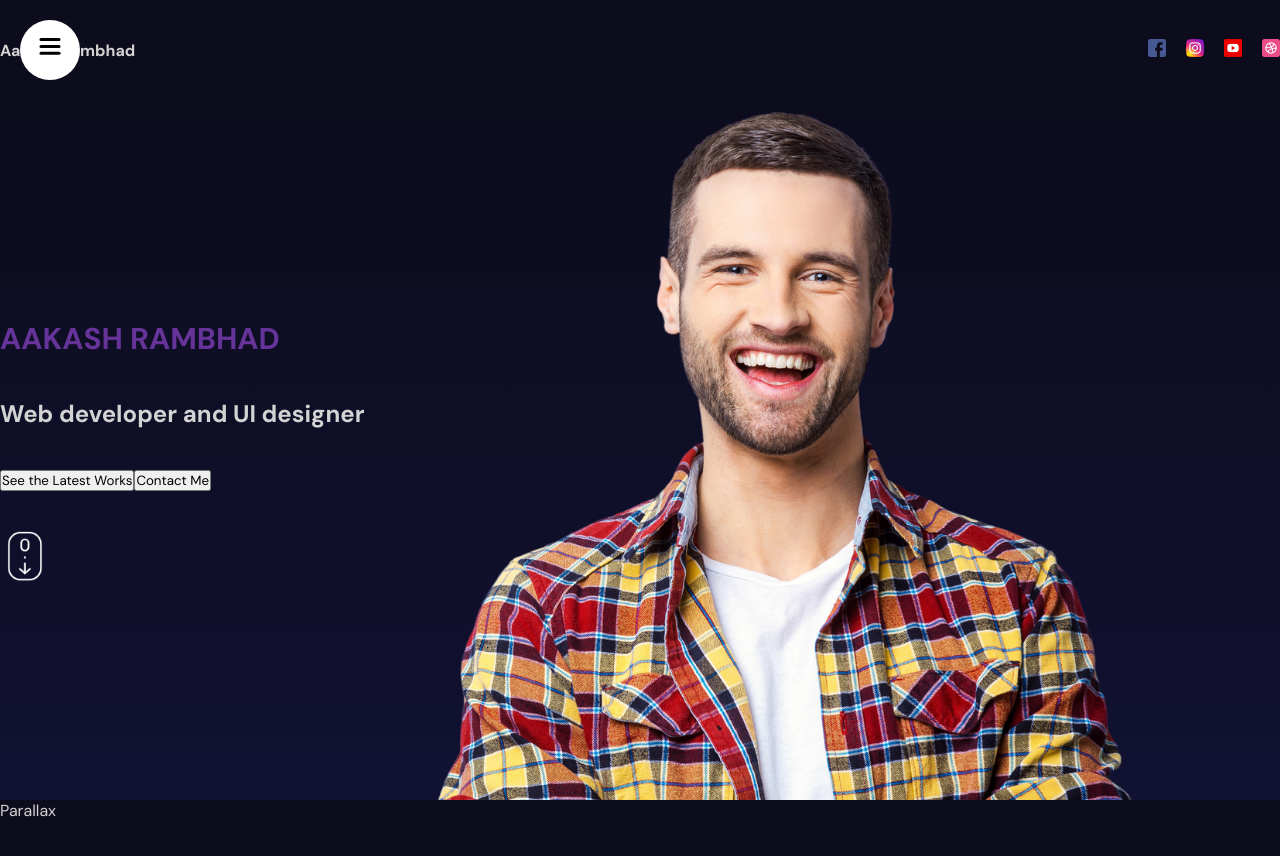
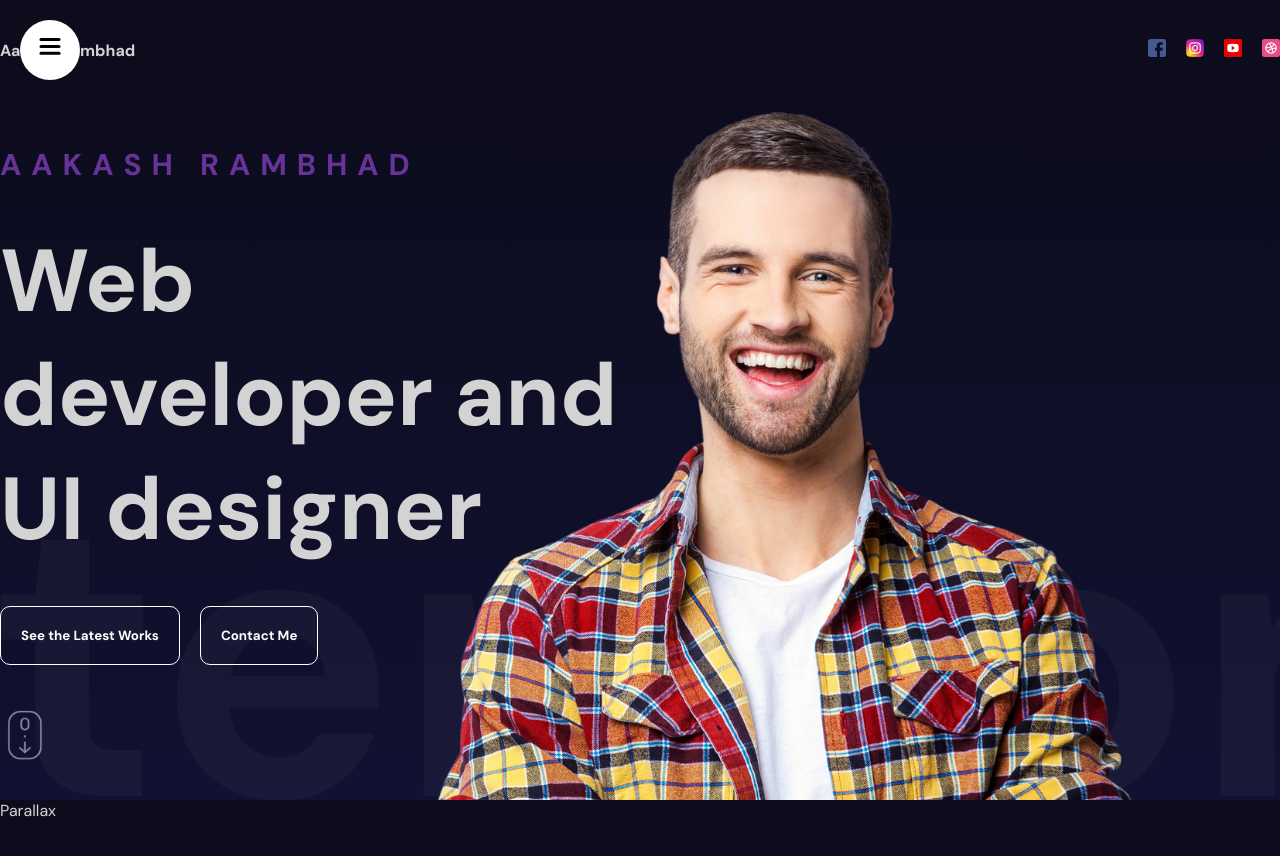
Before and after one commit to AakashRam70/3D-portfolio, a React (Vite) app: page / in a window 1280 px wide. Shown: the top 856 px of the page. Built offline with nearby package versions, Linux system fonts and the light colour scheme.

Commit message:
modifying Hero.jsx and hero.scss

```diff
--- a/src/components/hero/Hero.jsx
+++ b/src/components/hero/Hero.jsx
@@ -1,19 +1,59 @@
 import "./hero.scss";
+import { motion } from "framer-motion";
+
+const textVariants = {
+    initial: {
+        x: -500,
+        opacity: 0
+    },
+    animate: {
+        x: 0,
+        opacity: 1,
+        transition: {
+            duration: 1,
+            staggerChildren: 0.1,
+        }
+    },
+    scrollButton: {
+        opacity: 0,
+        y: 10,
+        transition: {
+            duration: 2,
+            repeat: Infinity
+        }
+    }
+}
+const sliderVariants = {
+    initial: {
+        x: 0,
+    },
+    animate: {
+        x: "-220%",
+        transition: {
+            duration: 20,
+            repeat: Infinity,
+            repeatType: "mirror",
+        }
+    },
+}
 
 const Hero = () => {
     return (
         <div className="hero">
             <div className="wrapper">
-                <div className="textContainer">
-                    <h2>AAKASH RAMBHAD</h2>
-                    <h1>Web developer and UI designer</h1>
-                    <div className="buttons">
-                        <button>See the Latest Works</button>
-                        <button>Contact Me</button>
-                    </div>
-                    <img src="/scroll.png" alt="" />
-                </div>
+                <motion.div className="textContainer" variants={textVariants} initial="initial" animate="animate">
+                    <motion.h2 variants={textVariants}>AAKASH RAMBHAD</motion.h2>
+                    <motion.h1 variants={textVariants}>Web developer and UI designer</motion.h1>
+                    <motion.div variants={textVariants} className="buttons">
+                        <button variants={textVariants}>See the Latest Works</button>
+                        <button variants={textVariants}>Contact Me</button>
+                    </motion.div>
+                    <motion.img variants={textVariants} animate="scrollButton" src="/scroll.png" alt="" />
+                </motion.div>
             </div>
+            <motion.div className="slidingTextContainer" variants={sliderVariants} initial="initial" animate="animate">
+                Writer Content Creator Influencer
+            </motion.div>
             <div className="imageContainer">
                 <img src="/hero.png" alt="" />
             </div>
--- a/src/components/hero/hero.scss
+++ b/src/components/hero/hero.scss
@@ -15,14 +15,39 @@
             flex-direction: column;
             justify-content: center;
             gap: 40px;
-
-            img {
-                width: 50px;
-            }
+            width: 50%;
 
             h2 {
                 font-size: 30px;
                 color: rebeccapurple;
+                letter-spacing: 10px;
+            }
+
+            h1 {
+                font-size: 88px;
+            }
+
+            .buttons {
+                button {
+                    padding: 20px;
+                    border: 1px solid white;
+                    border-radius: 10px;
+                    background-color: transparent;
+                    color: white;
+                    margin-right: 20px;
+                    cursor: pointer;
+                    font-weight: bold;
+
+                }
+
+                button:hover {
+                    background-color: white;
+                    color: black;
+                }
+            }
+
+            img {
+                width: 50px;
             }
         }
     }
@@ -33,4 +58,14 @@
         top: 0;
         right: 0;
     }
+
+    .slidingTextContainer {
+        position: absolute;
+        font-size: 50vh;
+        bottom: -120px;
+        white-space: nowrap;
+        color: #ffffff09;
+        width: 50%;
+        font-weight: bold;
+    }
 }
```
